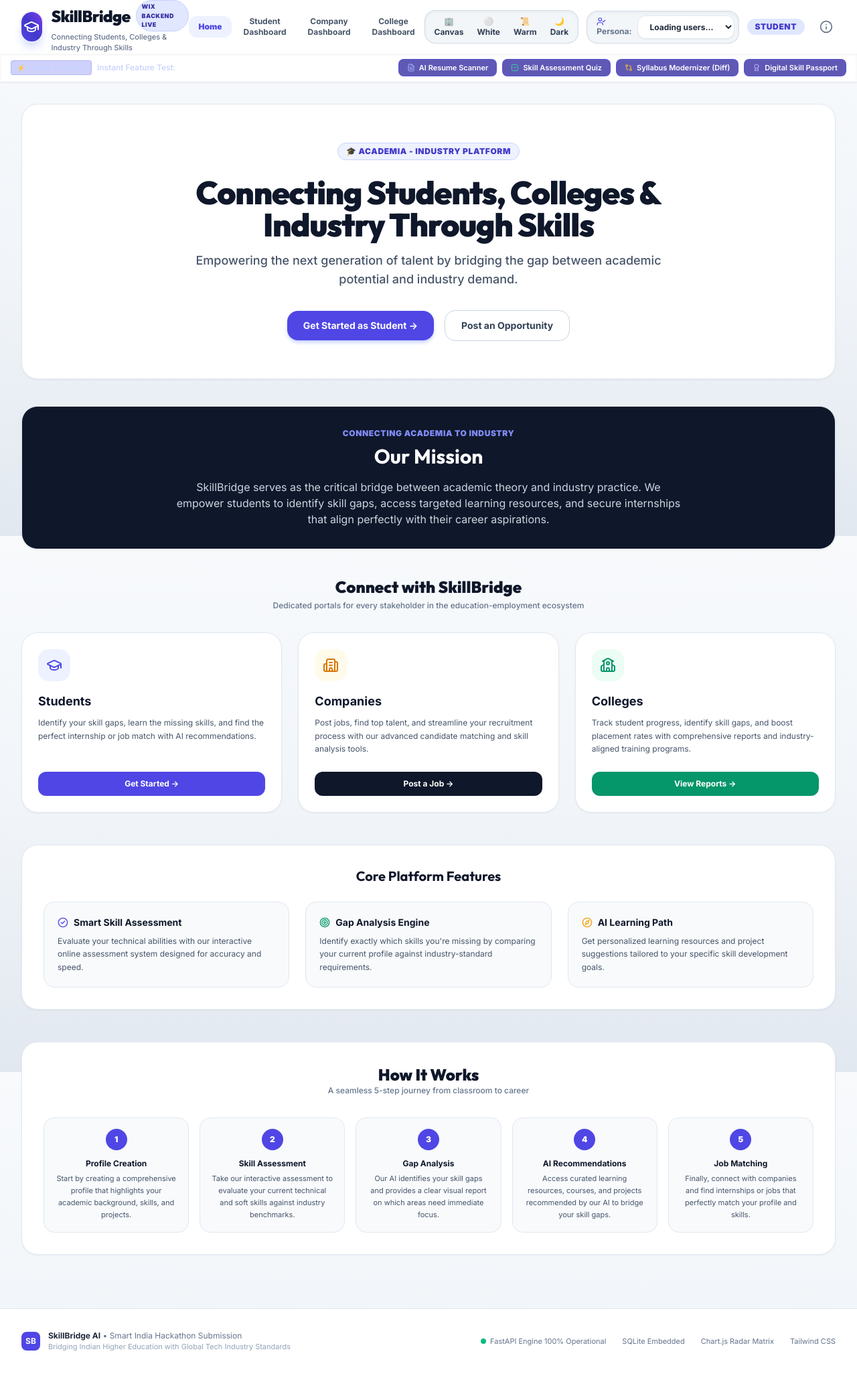
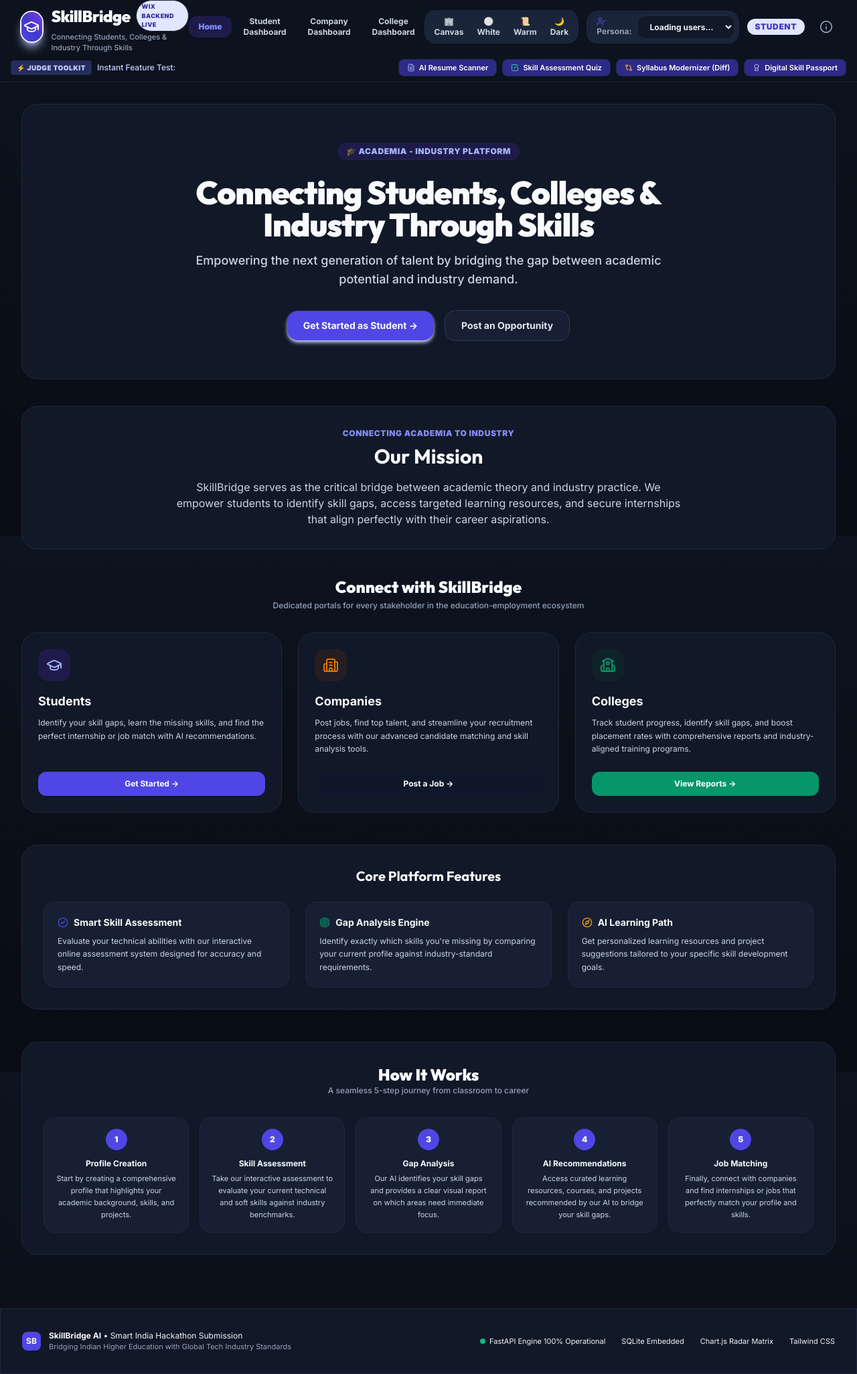
Before and after one commit to project202625/academia-connect, a FastAPI app: page / in a window 1280 px wide. Shown: the whole page at 67% size. Before the commit the page ends 2017 px from the top, so only its background shows below. Run offline with FastAPI, Linux system fonts and the light colour scheme; data comes from the database, SQL or seed files in the repository; some libraries are stand-ins or nearby versions.

Commit message:
Make complete dark mode the default theme everywhere

```diff
--- a/index.html
+++ b/index.html
@@ -46,7 +46,7 @@
     }
   </script>
 </head>
-<body class="bg-slate-50 text-slate-800 antialiased flex flex-col min-h-screen">
+<body class="theme-dark bg-[#080c14] text-slate-100 antialiased flex flex-col min-h-screen">
 
   <!-- Top Sticky Navigation Bar -->
   <header class="sticky top-0 z-50 bg-white/95 backdrop-blur-xl border-b border-slate-200/90 shadow-sm">
--- a/static/css/style.css
+++ b/static/css/style.css
@@ -1,258 +1,265 @@
-/* SkillBridge AI - Realistic Enterprise Design System & Comprehensive Dark Mode */
+/* SkillBridge AI - Complete Native Dark Mode Design System */
 :root {
-  --primary: #4f46e5;
-  --primary-hover: #4338ca;
-  --primary-light: #eef2ff;
-  --secondary: #0ea5e9;
+  --primary: #6366f1;
+  --primary-hover: #4f46e5;
+  --primary-light: #1e1b4b;
+  --secondary: #38bdf8;
   --accent: #10b981;
   --warning: #f59e0b;
   --danger: #ef4444;
-  --dark: #0f172a;
+  --dark: #080c14;
 }
 
-/* 1. Default Theme: Architectural Canvas with subtle micro-grid */
-body {
-  font-family: 'Inter', -apple-system, BlinkMacSystemFont, "Segoe UI", Roboto, sans-serif;
-  background-color: #f8fafc;
-  background-image:
-    radial-gradient(#cbd5e1 0.8px, transparent 0.8px),
-    linear-gradient(180deg, #f8fafc 0%, #f1f5f9 50%, #e2e8f0 100%);
-  background-size: 24px 24px, 100% 100%;
-  background-attachment: fixed;
-  color: #1e293b;
-  min-height: 100vh;
-  transition: background-color 0.3s ease, color 0.3s ease;
-}
-
-/* 2. Soft Pearl White Theme */
-body.theme-pearl {
-  background-color: #fafafa;
-  background-image: none;
-}
-
-/* 3. Warm Editorial Theme */
-body.theme-warm {
-  background-color: #f7f6f2;
-  background-image:
-    radial-gradient(#d6d3cd 0.8px, transparent 0.8px),
-    linear-gradient(180deg, #faf9f5 0%, #f4f3ee 100%);
-  background-size: 24px 24px, 100% 100%;
-}
-
-/* 4. Complete Executive Dark Mode */
+/* Default Body: Deep Obsidian Dark Mode */
+body,
 body.theme-dark,
 body.theme-slate {
+  font-family: 'Inter', -apple-system, BlinkMacSystemFont, "Segoe UI", Roboto, sans-serif !important;
   background-color: #080c14 !important;
   background-image:
     radial-gradient(#1e293b 1px, transparent 1px),
-    linear-gradient(180deg, #0b0f19 0%, #06090e 100%) !important;
+    linear-gradient(180deg, #0d131f 0%, #080c14 100%) !important;
   background-size: 24px 24px, 100% 100% !important;
+  background-attachment: fixed !important;
+  color: #f1f5f9 !important;
+  min-height: 100vh;
+}
+
+/* Header & Top Navigation */
+header {
+  background-color: rgba(13, 19, 31, 0.95) !important;
+  border-bottom: 1px solid #1e293b !important;
+  backdrop-filter: blur(16px) !important;
+}
+
+/* Text Colors */
+.text-slate-900,
+.text-slate-800,
+h1, h2, h3, h4, h5, h6 {
+  color: #f8fafc !important;
+}
+
+.text-slate-700,
+.text-slate-600 {
+  color: #cbd5e1 !important;
+}
+
+.text-slate-500,
+.text-slate-400 {
+  color: #94a3b8 !important;
+}
+
+/* Cards, Panels, and Containers */
+.glass-panel,
+.bg-white {
+  background-color: #111827 !important;
+  border: 1px solid #1f293d !important;
   color: #f1f5f9 !important;
 }
 
-/* Header & Navigation in Dark Mode */
-body.theme-dark header,
-body.theme-slate header {
-  background-color: rgba(11, 15, 25, 0.95) !important;
-  border-color: #1e293b !important;
-  backdrop-filter: blur(16px);
+.bg-slate-50,
+.bg-slate-50\/50,
+.bg-slate-50\/60 {
+  background-color: #162032 !important;
+  border: 1px solid #223048 !important;
 }
 
-body.theme-dark header .bg-white,
-body.theme-slate header .bg-white {
-  background-color: #111827 !important;
-  border-color: #374151 !important;
-  color: #f9fafb !important;
+.bg-slate-100,
+.bg-slate-100\/90 {
+  background-color: #1a253a !important;
+  border: 1px solid #2a3b56 !important;
 }
 
-/* Text Overrides for Dark Mode */
-body.theme-dark .text-slate-900,
-body.theme-dark .text-slate-800,
-body.theme-slate .text-slate-900,
-body.theme-slate .text-slate-800 {
+/* Borders */
+.border-slate-200,
+.border-slate-300,
+.border {
+  border-color: #1f293d !important;
+}
+
+/* Form Inputs, Selects & Textareas */
+input,
+textarea,
+select {
+  background-color: #0b0f19 !important;
+  border: 1px solid #223048 !important;
   color: #f8fafc !important;
 }
 
-body.theme-dark .text-slate-700,
-body.theme-dark .text-slate-600,
-body.theme-slate .text-slate-700,
-body.theme-slate .text-slate-600 {
-  color: #cbd5e1 !important;
+input:focus,
+textarea:focus,
+select:focus {
+  border-color: #6366f1 !important;
+  outline: none !important;
 }
 
-body.theme-dark .text-slate-500,
-body.theme-dark .text-slate-400,
-body.theme-slate .text-slate-500,
-body.theme-slate .text-slate-400 {
-  color: #94a3b8 !important;
-}
-
-/* Cards & Panels in Dark Mode */
-body.theme-dark .glass-panel,
-body.theme-dark .bg-white,
-body.theme-slate .glass-panel,
-body.theme-slate .bg-white {
-  background-color: #111827 !important;
-  border-color: #1f293d !important;
-  color: #f3f4f6 !important;
-}
-
-body.theme-dark .bg-slate-50,
-body.theme-dark .bg-slate-50\/50,
-body.theme-slate .bg-slate-50,
-body.theme-slate .bg-slate-50\/50 {
-  background-color: #182235 !important;
-  border-color: #24324c !important;
-}
-
-body.theme-dark .bg-slate-100,
-body.theme-slate .bg-slate-100 {
-  background-color: #1f293d !important;
-  border-color: #334155 !important;
-}
-
-body.theme-dark .border-slate-200,
-body.theme-dark .border-slate-300,
-body.theme-slate .border-slate-200,
-body.theme-slate .border-slate-300 {
-  border-color: #24324c !important;
-}
-
-/* Form Inputs & Selects in Dark Mode */
-body.theme-dark input,
-body.theme-dark textarea,
-body.theme-dark select,
-body.theme-slate input,
-body.theme-slate textarea,
-body.theme-slate select {
-  background-color: #0d131f !important;
-  border-color: #24324c !important;
-  color: #f8fafc !important;
-}
-
-body.theme-dark input::placeholder,
-body.theme-dark textarea::placeholder,
-body.theme-slate input::placeholder,
-body.theme-slate textarea::placeholder {
+input::placeholder,
+textarea::placeholder {
   color: #64748b !important;
 }
 
-/* Checkbox & Chip Badges in Dark Mode */
-body.theme-dark #wix-skills-chips label,
-body.theme-slate #wix-skills-chips label {
+/* Skills checkboxes & labels */
+#wix-skills-chips label {
   background-color: #141c2e !important;
   border-color: #26354f !important;
   color: #e2e8f0 !important;
 }
 
-body.theme-dark #wix-skills-chips label:hover,
-body.theme-slate #wix-skills-chips label:hover {
+#wix-skills-chips label:hover {
   background-color: #1e293b !important;
   border-color: #6366f1 !important;
 }
 
-/* Modals & Dialogs in Dark Mode */
-body.theme-dark #modal-content > div,
-body.theme-slate #modal-content > div {
+/* Secondary & Action Buttons */
+button.border-slate-300,
+a.border-slate-300,
+button.bg-white {
+  background-color: #162032 !important;
+  border: 1px solid #2a3b56 !important;
+  color: #e2e8f0 !important;
+}
+
+button.border-slate-300:hover,
+a.border-slate-300:hover,
+button.bg-white:hover {
+  background-color: #1f2c44 !important;
+  border-color: #6366f1 !important;
+  color: #ffffff !important;
+}
+
+/* Navigation Buttons */
+nav button {
+  color: #94a3b8 !important;
+}
+
+nav button:hover {
+  background-color: #162032 !important;
+  color: #a5b4fc !important;
+}
+
+nav button.bg-indigo-50,
+nav button.text-indigo-600 {
+  background-color: #1e1b4b !important;
+  color: #818cf8 !important;
+}
+
+/* Persona Selector */
+#persona-select {
+  background-color: #111827 !important;
+  border: 2px solid #6366f1 !important;
+  color: #e0e7ff !important;
+}
+
+/* Theme Switcher */
+.bg-slate-100\/90 button {
+  color: #cbd5e1 !important;
+}
+
+.bg-slate-100\/90 button:hover {
+  background-color: #223048 !important;
+  color: #ffffff !important;
+}
+
+/* Modals & Dialogs */
+#modal-content > div {
   background-color: #0f172a !important;
-  border-color: #1e293b !important;
+  border: 1px solid #1f293d !important;
   color: #f8fafc !important;
 }
 
-/* Theme Switcher Container in Dark Mode */
-body.theme-dark .bg-slate-100\/90,
-body.theme-slate .bg-slate-100\/90 {
-  background-color: #141c2e !important;
-  border-color: #24324c !important;
+/* Footer */
+footer {
+  background-color: #06090f !important;
+  border-top: 1px solid #162032 !important;
+  color: #64748b !important;
 }
 
-body.theme-dark .bg-slate-100\/90 button,
-body.theme-slate .bg-slate-100\/90 button {
-  color: #cbd5e1 !important;
-}
-
-body.theme-dark .bg-slate-100\/90 button:hover,
-body.theme-slate .bg-slate-100\/90 button:hover {
-  background-color: #1e293b !important;
-  color: #ffffff !important;
-}
-
-/* Persona Select Dropdown in Dark Mode */
-body.theme-dark #persona-select,
-body.theme-slate #persona-select {
-  background-color: #141c2e !important;
-  border-color: #6366f1 !important;
-  color: #e0e7ff !important;
-}
-
-/* Navigation Buttons in Dark Mode */
-body.theme-dark nav button,
-body.theme-slate nav button {
-  color: #94a3b8 !important;
-}
-
-body.theme-dark nav button:hover,
-body.theme-slate nav button:hover {
-  background-color: #1e293b !important;
-  color: #818cf8 !important;
-}
-
-body.theme-dark nav button.bg-indigo-50,
-body.theme-slate nav button.bg-indigo-50 {
+/* Status Badges */
+.bg-indigo-50 {
   background-color: #1e1b4b !important;
   color: #a5b4fc !important;
 }
 
-/* Footer in Dark Mode */
-body.theme-dark footer,
-body.theme-slate footer {
-  background-color: #070a10 !important;
-  border-color: #1e293b !important;
-  color: #64748b !important;
+.bg-emerald-50,
+.bg-emerald-50\/60 {
+  background-color: #064e3b33 !important;
+  border-color: #065f46 !important;
 }
 
-/* Realistic Elevation Cards */
-.glass-panel {
-  background: #ffffff;
-  border: 1px solid #e2e8f0;
-  box-shadow: 0 1px 3px 0 rgba(15, 23, 42, 0.04), 0 2px 6px -1px rgba(15, 23, 42, 0.02);
+.bg-emerald-100 {
+  background-color: #064e3b !important;
+  color: #a7f3d0 !important;
 }
 
-.glass-panel-hover {
-  transition: all 0.2s ease-in-out;
-}
-.glass-panel-hover:hover {
-  transform: translateY(-2px);
-  box-shadow: 0 10px 15px -3px rgba(15, 23, 42, 0.06), 0 4px 6px -4px rgba(15, 23, 42, 0.03);
-  border-color: #cbd5e1;
+.bg-red-50,
+.bg-red-50\/60 {
+  background-color: #7f1d1d33 !important;
+  border-color: #991b1b !important;
 }
 
-/* Realistic Scrollbar */
+.bg-red-100 {
+  background-color: #7f1d1d !important;
+  color: #fecaca !important;
+}
+
+.bg-amber-50 {
+  background-color: #78350f33 !important;
+}
+
+.bg-amber-100 {
+  background-color: #78350f !important;
+  color: #fde68a !important;
+}
+
+/* Light / Alternative Theme Overrides */
+body.theme-pearl {
+  background-color: #fafafa !important;
+  background-image: none !important;
+  color: #1e293b !important;
+}
+body.theme-pearl header,
+body.theme-pearl .glass-panel,
+body.theme-pearl .bg-white {
+  background-color: #ffffff !important;
+  border-color: #e2e8f0 !important;
+  color: #1e293b !important;
+}
+body.theme-pearl .text-slate-900,
+body.theme-pearl .text-slate-800 {
+  color: #0f172a !important;
+}
+
+body.theme-warm {
+  background-color: #f7f6f2 !important;
+  background-image: radial-gradient(#d6d3cd 0.8px, transparent 0.8px) !important;
+  color: #1e293b !important;
+}
+body.theme-warm header,
+body.theme-warm .glass-panel,
+body.theme-warm .bg-white {
+  background-color: #ffffff !important;
+  border-color: #e2e8f0 !important;
+  color: #1e293b !important;
+}
+body.theme-warm .text-slate-900,
+body.theme-warm .text-slate-800 {
+  color: #0f172a !important;
+}
+
+/* Scrollbar */
 ::-webkit-scrollbar {
-  width: 7px;
-  height: 7px;
+  width: 8px;
+  height: 8px;
 }
 ::-webkit-scrollbar-track {
-  background: #0f172a;
+  background: #080c14;
 }
 ::-webkit-scrollbar-thumb {
-  background: #334155;
+  background: #1f293d;
   border-radius: 4px;
 }
 ::-webkit-scrollbar-thumb:hover {
-  background: #475569;
-}
-
-/* Range input styling */
-input[type=range] {
-  height: 6px;
-  border-radius: 4px;
-  background: #e2e8f0;
-  outline: none;
-}
-body.theme-dark input[type=range],
-body.theme-slate input[type=range] {
-  background: #1e293b;
+  background: #334155;
 }
 
 /* Toast container */
@@ -271,7 +278,7 @@ body.theme-slate input[type=range] {
   font-size: 13px;
   font-weight: 700;
   color: white;
-  box-shadow: 0 10px 15px -3px rgba(0, 0, 0, 0.25);
+  box-shadow: 0 10px 25px -3px rgba(0, 0, 0, 0.5);
   animation: slideIn 0.3s cubic-bezier(0.16, 1, 0.3, 1) forwards;
   display: flex;
   align-items: center;
@@ -280,7 +287,7 @@ body.theme-slate input[type=range] {
 }
 .toast-success { background: #059669; }
 .toast-error { background: #dc2626; }
-.toast-info { background: #2563eb; }
+.toast-info { background: #4f46e5; }
 
 @keyframes slideIn {
   from { transform: translateX(100%); opacity: 0; }
--- a/static/js/app.js
+++ b/static/js/app.js
@@ -10,7 +10,7 @@ window.SkillBridgeApp = {
 
   init: async function() {
     console.log("SkillBridge AI Initializing...");
-    const savedTheme = localStorage.getItem('sb_theme') || 'default';
+    const savedTheme = localStorage.getItem('sb_theme') || 'dark';
     this.setTheme(savedTheme, false);
     await this.loadUsers();
     this.setupEventListeners();
--- a/templates/index.html
+++ b/templates/index.html
@@ -46,7 +46,7 @@
     }
   </script>
 </head>
-<body class="bg-slate-50 text-slate-800 antialiased flex flex-col min-h-screen">
+<body class="theme-dark bg-[#080c14] text-slate-100 antialiased flex flex-col min-h-screen">
 
   <!-- Top Sticky Navigation Bar -->
   <header class="sticky top-0 z-50 bg-white/95 backdrop-blur-xl border-b border-slate-200/90 shadow-sm">
```
